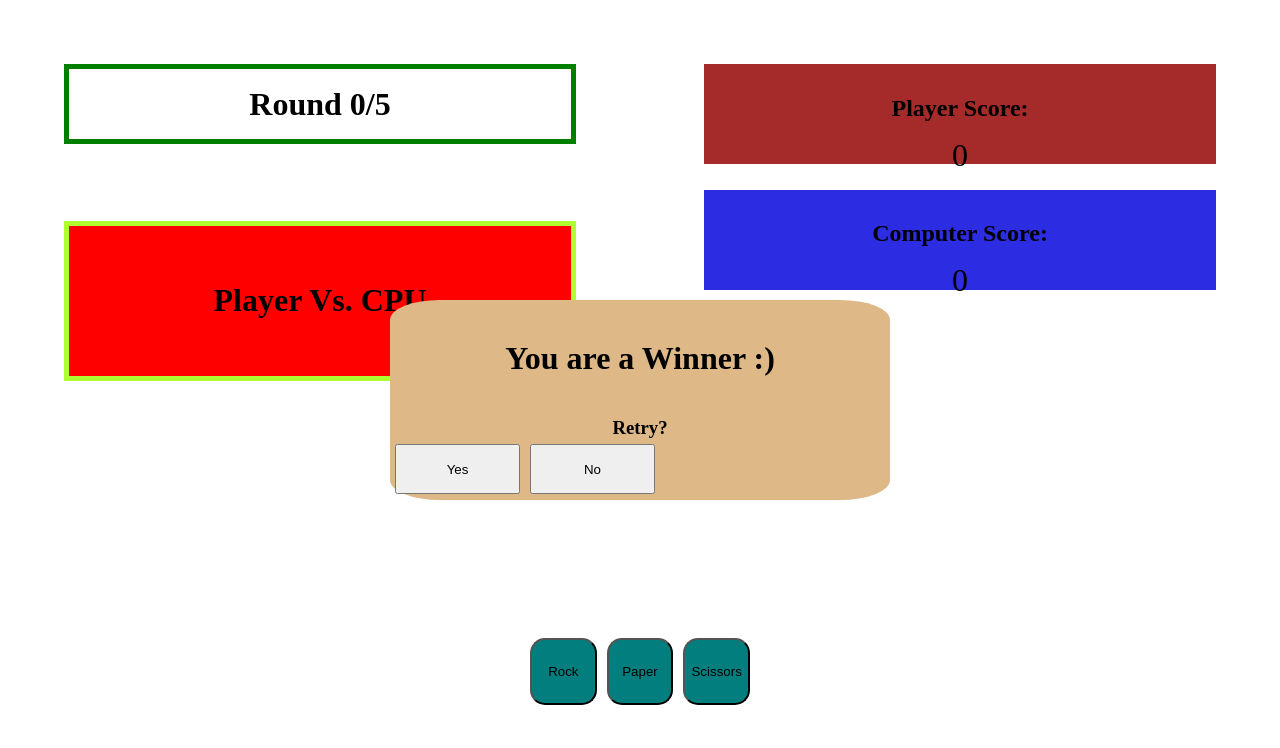
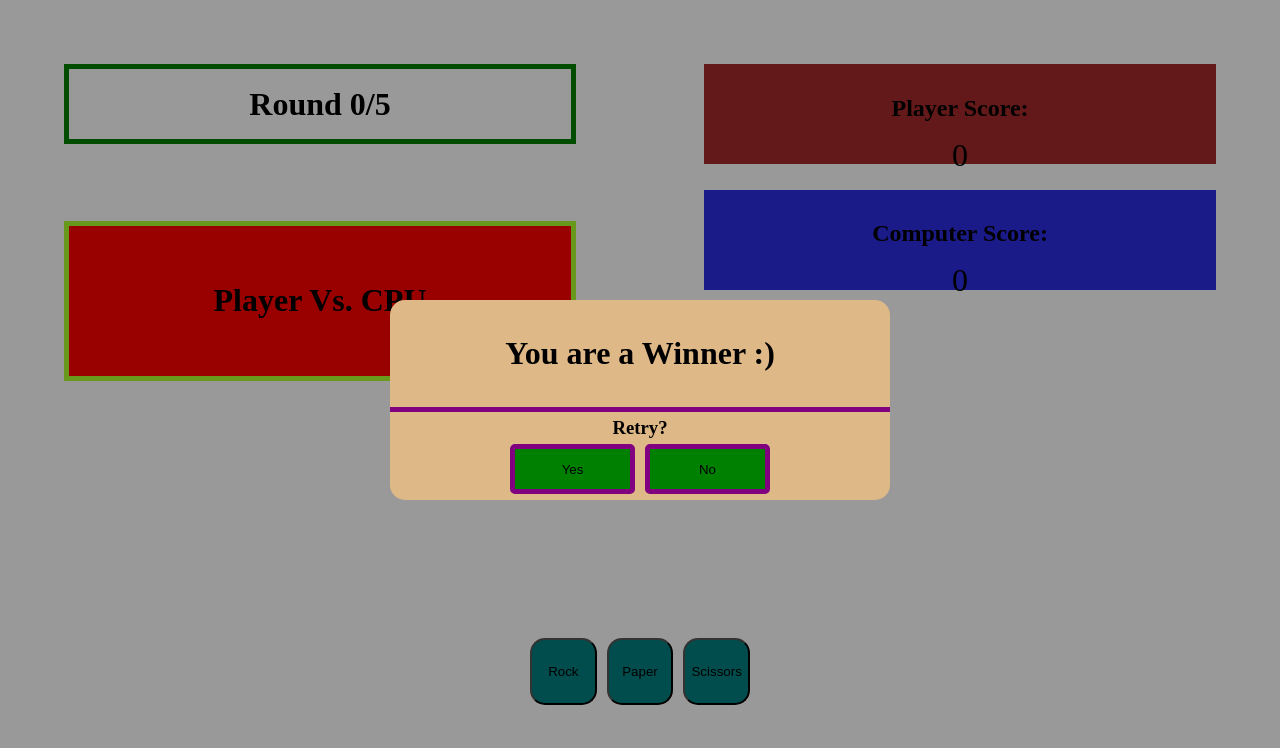
Before and after one commit to jplew16/rockPaperScissors, a plain HTML site: page index.html in a window 1280 px wide. Drawn offline with Linux system fonts and the light colour scheme.

Commit message:
Added overlay and centered popup content horizontally :)

```diff
--- a/game.js
+++ b/game.js
@@ -80,6 +80,7 @@ function playRound(playerChoice = 'rock', computerChoice) {  // Compare computer
    makeElements('main', 'div', 'roll');
    makeElements('div.roll', 'h1', 'round-roll', 'Player Vs. CPU');
 
+   makeElements('main', 'div', 'overlay');
    makeElements('main', 'div', 'winner');
    makeElements('div.winner', 'h1', 'round-data', 'You are a Winner :)');
    makeElements('div.winner', 'h3', 'retry', 'Retry?');
--- a/style.css
+++ b/style.css
@@ -34,28 +34,42 @@ main {
 .winner {
     background-color: burlywood;
     position: fixed;
+    z-index: 5;
     transform: translate(-50%, -50%);
     top: 50%;
     left: 50%;
     width: 500px;
+    max-width: 600px;
     height: 200px;
-    border-radius: 10%;
-    display: block;
+    border-radius: 15px;
+    text-align: center; /* Centered all children due to inheritence */
 }
 .winner h1 {
-    text-align: center;
-    padding: 40px 0;
+    padding: 35px 0;
+    border-bottom: purple 5px solid;
 }
 .winner h3 {
     padding: 0 80px;
+    padding-top: 5px;
     margin: 0 auto;
-    text-align: center;
 }
 .winner button {
     display: inline-block;
     width: 25%;
     height: 25%;
     margin: 5px;
+    background-color: green;
+    border: 5px purple solid;
+    border-radius: 5px;
+}
+.overlay {
+    position: absolute;
+    z-index: 4;
+    top: 0;
+    left: 0;
+    height: 100vh;
+    width: 100vw;
+    background-color: rgba(0, 0, 0, 0.4);
 }
 .score {
     display: block;
```
